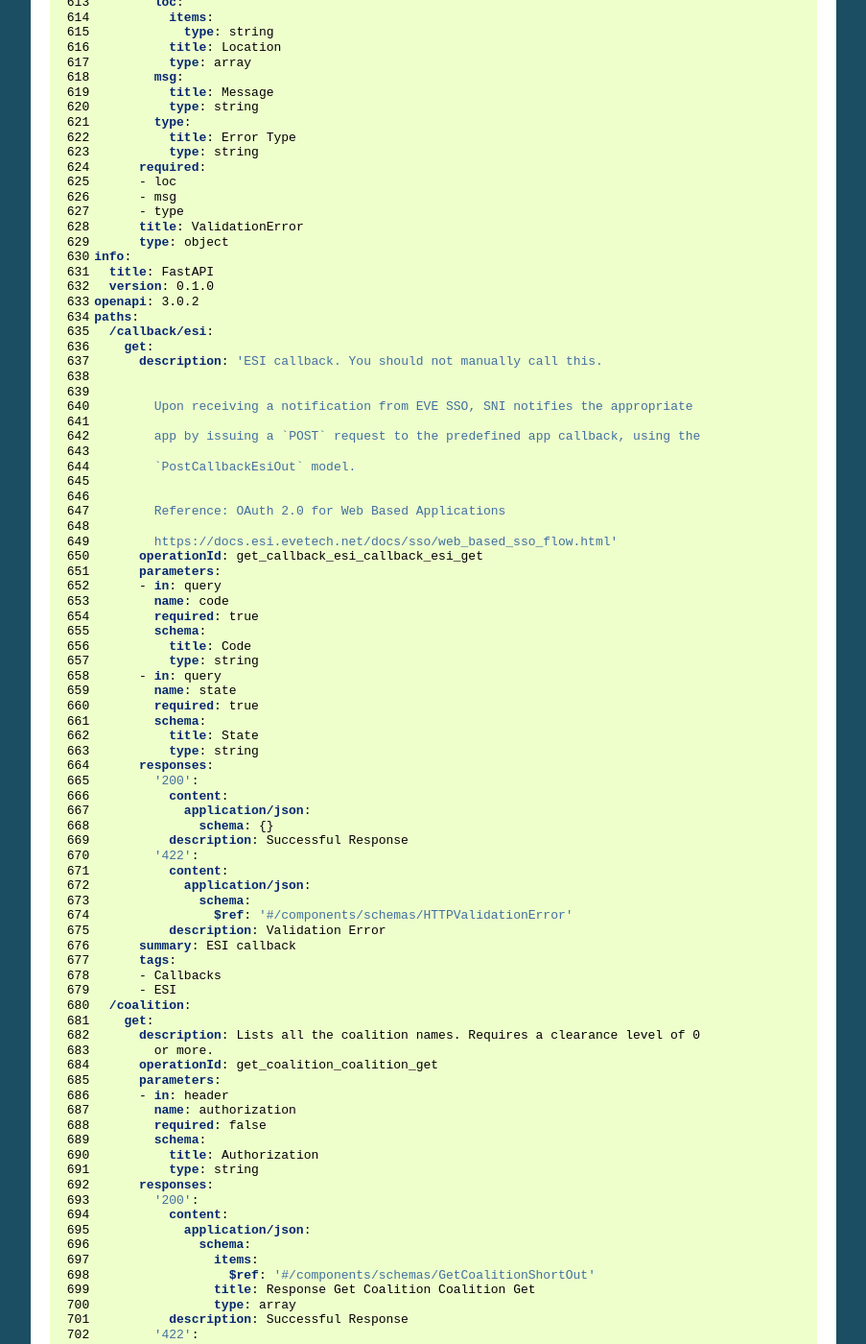
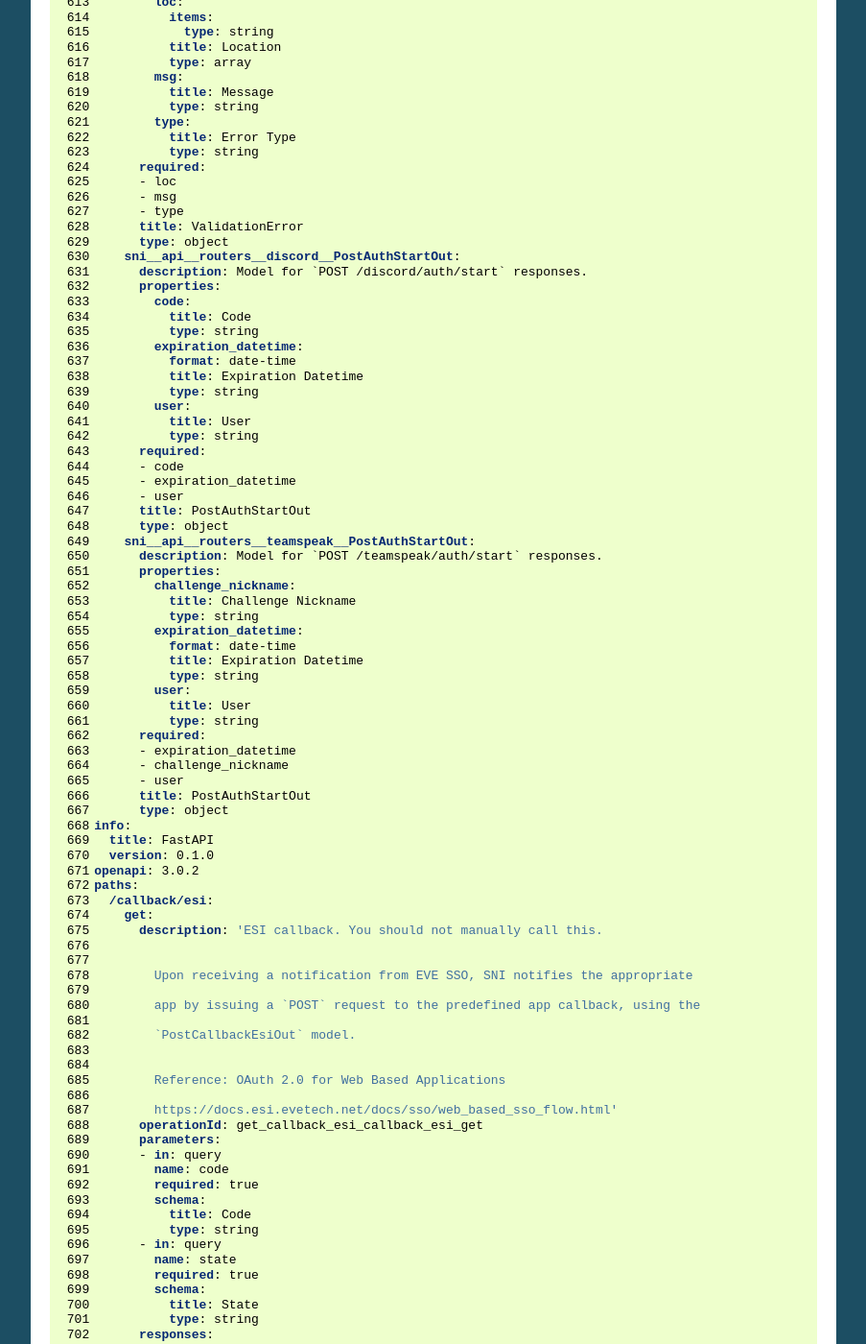
Before and after one commit to r0kym/seat-navy-issue, a Sphinx documentation site: the page built from docs/openapi.rst, in a window 1280 px wide and 1400 px high, scrolled down 9683 px. Shown: the whole window at 96% size, without its empty margins (198-1101 px from the left). Built offline with Sphinx 7.4.7, drawn with Linux system fonts in a browser that asks for light colours; some of the changed text lies outside the part shown.

Commit message:
Fixed openapi spec

```diff
--- a/docs/openapi.yml
+++ b/docs/openapi.yml
@@ -627,6 +627,44 @@ components:
       - type
       title: ValidationError
       type: object
+    sni__api__routers__discord__PostAuthStartOut:
+      description: Model for `POST /discord/auth/start` responses.
+      properties:
+        code:
+          title: Code
+          type: string
+        expiration_datetime:
+          format: date-time
+          title: Expiration Datetime
+          type: string
+        user:
+          title: User
+          type: string
+      required:
+      - code
+      - expiration_datetime
+      - user
+      title: PostAuthStartOut
+      type: object
+    sni__api__routers__teamspeak__PostAuthStartOut:
+      description: Model for `POST /teamspeak/auth/start` responses.
+      properties:
+        challenge_nickname:
+          title: Challenge Nickname
+          type: string
+        expiration_datetime:
+          format: date-time
+          title: Expiration Datetime
+          type: string
+        user:
+          title: User
+          type: string
+      required:
+      - expiration_datetime
+      - challenge_nickname
+      - user
+      title: PostAuthStartOut
+      type: object
 info:
   title: FastAPI
   version: 0.1.0
@@ -950,6 +988,40 @@ paths:
       summary: Get a crash report
       tags:
       - Crash reports
+  /discord/auth/start:
+    post:
+      description: 'Starts a new authentication challenge for the owner of the token.
+        A random
+
+        code is returned (see `PostAuthStartOut` for more details), and the user
+
+        has 1 minute to post it as `!auth <code>` in the dedicated authentication
+
+        chanel.'
+      operationId: port_auth_start_discord_auth_start_post
+      parameters:
+      - in: header
+        name: authorization
+        required: false
+        schema:
+          title: Authorization
+          type: string
+      responses:
+        '200':
+          content:
+            application/json:
+              schema:
+                $ref: '#/components/schemas/sni__api__routers__discord__PostAuthStartOut'
+          description: Successful Response
+        '422':
+          content:
+            application/json:
+              schema:
+                $ref: '#/components/schemas/HTTPValidationError'
+          description: Validation Error
+      summary: Starts a Discord authentication challenge
+      tags:
+      - Discord
   /esi/{esi_path}:
     get:
       description: 'Forwards a `GET` request to the ESI. The required clearance level
@@ -1217,6 +1289,69 @@ paths:
       summary: Get information about a list of SDE types
       tags:
       - SDE methods
+  /teamspeak/auth/complete:
+    post:
+      description: 'Completes an authentication challenge for the owner of the token.
+        See the
+
+        `POST /teamspeak/auth/start` documentation.'
+      operationId: post_auth_complete_teamspeak_auth_complete_post
+      parameters:
+      - in: header
+        name: authorization
+        required: false
+        schema:
+          title: Authorization
+          type: string
+      responses:
+        '201':
+          content:
+            application/json:
+              schema: {}
+          description: Successful Response
+        '422':
+          content:
+            application/json:
+              schema:
+                $ref: '#/components/schemas/HTTPValidationError'
+          description: Validation Error
+      summary: Completes a teamspeak authentication challenge
+      tags:
+      - Teamspeak
+  /teamspeak/auth/start:
+    post:
+      description: 'Starts a new authentication challenge for the owner of the token.
+        A random
+
+        nickname is returned (see `PostAuthStartOut` for more details), and the
+
+        user has 1 minute to update its teamspeak nickname to it, and then call
+
+        `POST /teamspeak/auth/complete`.'
+      operationId: port_auth_start_teamspeak_auth_start_post
+      parameters:
+      - in: header
+        name: authorization
+        required: false
+        schema:
+          title: Authorization
+          type: string
+      responses:
+        '200':
+          content:
+            application/json:
+              schema:
+                $ref: '#/components/schemas/sni__api__routers__teamspeak__PostAuthStartOut'
+          description: Successful Response
+        '422':
+          content:
+            application/json:
+              schema:
+                $ref: '#/components/schemas/HTTPValidationError'
+          description: Validation Error
+      summary: Starts a teamspeak authentication challenge
+      tags:
+      - Teamspeak
   /token:
     delete:
       description: Manually deletes a token (of any type). Requires a clearance level
```
